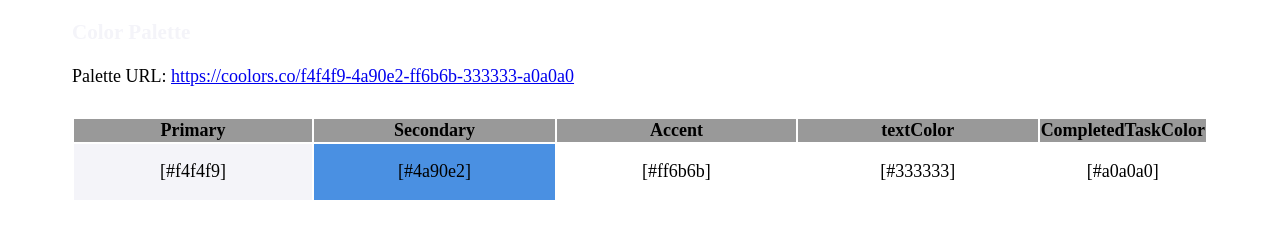
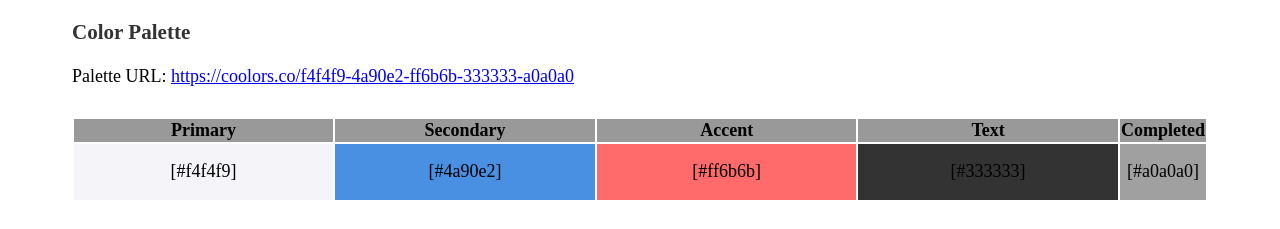
Before and after one commit to araltos/WDD-131, a plain HTML site: page wdd131/site-plan.html in a window 1280 px wide. Shown: the part 1294-1523 px from the top of the page. Drawn offline with Linux system fonts and the light colour scheme; a web font is replaced by a local one.

Commit message:
Update to site-plan about things that were not working

```diff
--- a/wdd131/site-plan.css
+++ b/wdd131/site-plan.css
@@ -5,11 +5,11 @@ Fonts are separated by a | */
 
 :root {
   /* change the values below to your colors from your palette */
-  --primary-color: #f4f4f9 ;
-  --secondary-color: #4a90e2;
-  --accent1-color: #ff6b6b;
-  --textColor: #333333;
-    --CompletedTaskColor: #a0a0a0;
+  --primary-color:#f4f4f9;
+  --secondary-color:#4a90e2;
+  --accent1-color:#ff6b6b;
+  --textColor:#333333;
+    --complete:#a0a0a0;
 
   /* change the values below to your chosen font(s) */
   --heading-font: "IM Roboto";
@@ -17,18 +17,18 @@ Fonts are separated by a | */
 
   /* these colors below should be chosen from among your palette colors above */
   --headline-color-on-white: var(
-    --primary-color
+    --textColor
   ); /* headlines on a white background */
-  --headline-color-on-color: white; /* headlines on a colored background */
+  --headline-color-on-color: var(--textColor); /* headlines on a colored background */
   --paragraph-color-on-white: var(
-    --primary-color
+    --secondary-color
   ); /* paragraph text on a white background */
-  --paragraph-color-on-color: white; /* paragraph text on a colored background */
-  --paragraph-background-color: var(--primary-color);
-  --nav-link-color: var(--primary-color);
+  --paragraph-color-on-color: var(--textColor); /* paragraph text on a colored background */
+  --paragraph-background-color: var(--secondary-color);
+  --nav-link-color: var(--textColor);
   --nav-background-color: var(--secondary-color);
-  --nav-hover-link-color: white;
-  --nav-hover-background-color: var(--primary-color);
+  --nav-hover-link-color: var(--textColor);
+  --nav-hover-background-color: var(--accent1-color);
 }
 
 /*  Look around below...but DON'T CHANGE ANYTHING! */
@@ -96,11 +96,14 @@ p {
 .secondary {
   background-color: var(--secondary-color);
 }
-.accent1 {
+.accent {
   background-color: var(--accent1-color);
 }
-.accent2 {
-  background-color: var(--accent2-color);
+.text {
+  background-color: var(--textColor);
+}
+.complete {
+  background-color: var(--complete);
 }
 
 p.colored {
--- a/wdd131/site-plan.html
+++ b/wdd131/site-plan.html
@@ -9,7 +9,7 @@
 
 	<body>
 		<header>
-			<h1>[To-Do List Manager] Site Plan</h1>
+			<h1>To-Do List Manager</h1>
 			<h2>Santiago Jara</h2>
 			<h2>WDD 131-[section]</h2>
 			<!-- In the header above, add the name or your site, your name and class number. For example if you are in section 3 you would put WDD 131.03 -->
@@ -57,16 +57,16 @@
 						<th>Primary</th> <!--Background-->
 						<th>Secondary</th> <!--Header and Footer-->
 						<th>Accent</th> <!--Buttons, Highlights-->
-						<th>textColor</th> <!--Text Color-->
-                        <th>CompletedTaskColor</th> <!--Completed Task Color-->
+						<th>Text</th> <!--Text Color-->
+                        <th>Completed</th> <!--Completed Task Color-->
 					</tr>
 					<!-- Replace the numbers in the boxes below with your hex color codes. Then switch to the site-plan.css file and change your colors there as well. -->
 					<tr>
 						<td class="primary">[#f4f4f9]</td>
 						<td class="secondary">[#4a90e2]</td>
 						<td class="accent">[#ff6b6b]</td>
-						<td class="textColor">[#333333]</td>
-                        <td class="CompletedTaskColor">[#a0a0a0]</td>
+						<td class="text">[#333333]</td>
+                        <td class="complete">[#a0a0a0]</td>
 					</tr>
 				</tbody>
 			</table>
@@ -128,14 +128,14 @@
 				[Any additional details about home that the wireframe does not make
 				clear]
 			</p>
-			<img src="https://wireframe.cc/a04TG6" alt="home page wireframe" />
+			<img src="main.png" alt="home page wireframe" />
 
 			<h3>[Page 2]</h3>
 			<p>
 				[Any additional details about page 2 that the wireframe does not make
 				clear]
 			</p>
-			<img src="https://wireframe.cc/sz765M" alt="page 2 wireframe" />
+			<img src="second.png" alt="page 2 wireframe" />
 		</main>
 	</body>
 </html>
```
Also changed, not shown: wdd131/main.png (added), wdd131/second.png (added).
